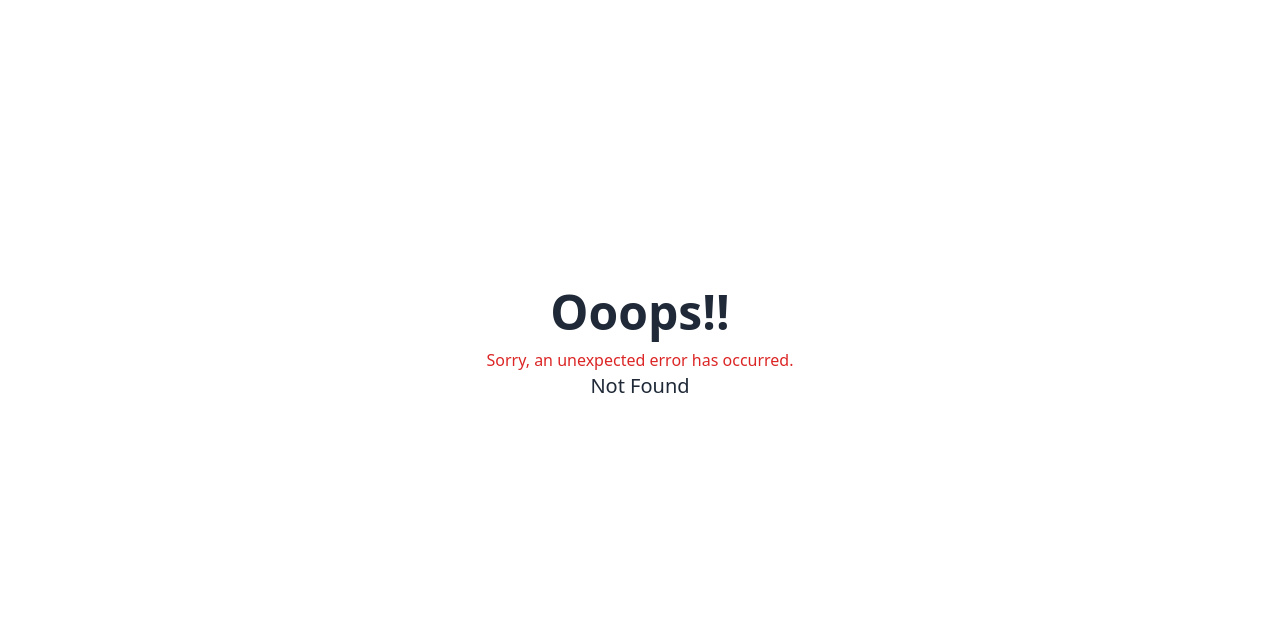
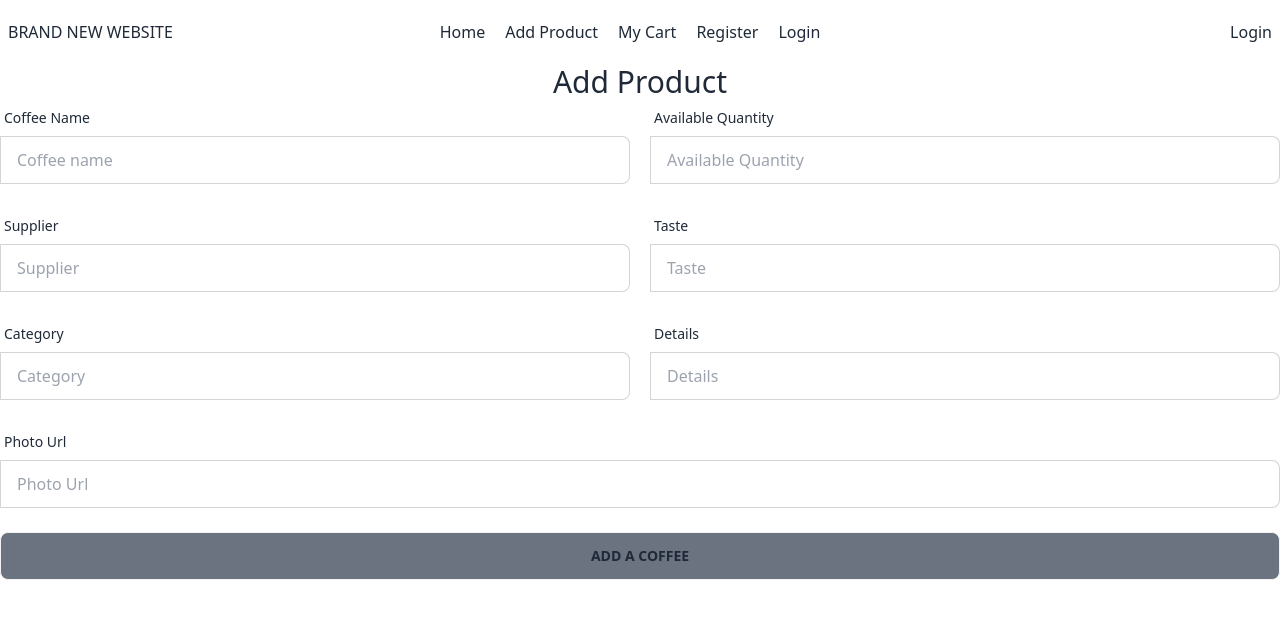
Before and after one commit to ranamiah221/brand-shop-by-rana, a React (Vite) app: page /addProduct in a window 1280 px wide. Before the commit this address had no page. Shown: the top 618 px of the page. Built offline with nearby package versions, Linux system fonts and the light colour scheme.

Commit message:
added json fake data brand name and brand image

```diff
--- a/src/Layout/Root/Root.jsx
+++ b/src/Layout/Root/Root.jsx
@@ -1,9 +1,12 @@
+import { Outlet } from "react-router-dom";
+import Header from "../../components/Header/Header";
 
 
 const Root = () => {
     return (
         <div>
-            <h1>This is root</h1>
+            <Header></Header>
+            <Outlet></Outlet>
         </div>
     );
 };
--- /dev/null
+++ b/src/Pages/AddProduct/AddProduct.jsx
@@ -0,0 +1,85 @@
+
+
+const AddProduct = () => {
+
+
+    return (
+        <div>
+           <h2 className="text-3xl font-medium text-center">Add Product</h2>
+     <form>
+         {/* name and quantity row.. */}
+         <div className="flex mb-6">
+      <div className="form-control w-1/2">
+          <label className="label">
+             <span className="label-text">Coffee Name</span>
+          </label>
+             <label className="input-group">
+               <input type="text" name="name" placeholder="Coffee name" className="input input-bordered w-full" />
+         </label>
+      </div>
+      <div className="form-control w-1/2 ml-5">
+          <label className="label">
+             <span className="label-text">Available Quantity</span>
+          </label>
+             <label className="input-group">
+               <input type="text" name="quantity" placeholder="Available Quantity" className="input input-bordered w-full" />
+         </label>
+      </div>
+         </div>
+         {/*supplier and  taste row */}
+         <div className="flex mb-6">
+      <div className="form-control w-1/2">
+          <label className="label">
+             <span className="label-text">Supplier</span>
+          </label>
+             <label className="input-group">
+               <input type="text" name="supplier" placeholder="Supplier" className="input input-bordered w-full" />
+         </label>
+      </div>
+      <div className="form-control w-1/2 ml-5">
+          <label className="label">
+             <span className="label-text">Taste</span>
+          </label>
+             <label className="input-group">
+               <input type="text" name="taste" placeholder="Taste" className="input input-bordered w-full " />
+         </label>
+      </div>
+         </div>
+         {/* category and details row */}
+        <div className="flex mb-6">
+      <div className="form-control w-1/2">
+          <label className="label">
+             <span className="label-text">Category</span>
+          </label>
+             <label className="input-group">
+               <input type="text" name="category" placeholder="Category" className="input input-bordered w-full" />
+         </label>
+      </div>
+      <div className="form-control w-1/2 ml-5">
+          <label className="label">
+             <span className="label-text">Details</span>
+          </label>
+             <label className="input-group">
+               <input type="text" name="details" placeholder="Details" className="input input-bordered w-full" />
+         </label>
+      </div>
+       </div>
+       {/* photo url */}
+      <div className="flex mb-6">
+      <div className="form-control w-full">
+          <label className="label">
+             <span className="label-text">Photo Url</span>
+          </label>
+             <label className="input-group">
+               <input type="text" name="photo" placeholder="Photo Url" className="input input-bordered w-full" />
+         </label>
+      </div>
+
+      </div>
+         <input type="submit" value="Add a coffee" className="btn bg-gray-500 w-full" />
+    </form>
+        </div>
+    );
+};
+
+export default AddProduct;
--- /dev/null
+++ b/src/Pages/Home/Home.jsx
@@ -0,0 +1,11 @@
+
+const Home = () => {
+
+    return (
+        <div>
+
+        </div>
+    );
+};
+
+export default Home;
--- /dev/null
+++ b/src/Pages/Login/Login.jsx
@@ -0,0 +1,11 @@
+
+
+const Login = () => {
+    return (
+        <div>
+            <h1>Ami login...</h1>
+        </div>
+    );
+};
+
+export default Login;
--- /dev/null
+++ b/src/Pages/MyCart/MyCart.jsx
@@ -0,0 +1,11 @@
+
+
+const MyCart = () => {
+    return (
+        <div>
+           <h1>Ami my cart</h1>
+        </div>
+    );
+};
+
+export default MyCart;
--- /dev/null
+++ b/src/Pages/Register/Register.jsx
@@ -0,0 +1,11 @@
+
+
+const Register = () => {
+    return (
+        <div>
+            <h2>Register</h2>
+        </div>
+    );
+};
+
+export default Register;
--- /dev/null
+++ b/src/components/Header/Header.jsx
@@ -0,0 +1,11 @@
+
+import Navbar from "../Navbar/Navbar";
+
+
+const Header = () => {
+    return (
+        <Navbar></Navbar>
+    )
+};
+
+export default Header;
--- /dev/null
+++ b/src/components/Navbar/Navbar.css
@@ -0,0 +1,3 @@
+nav a:active{
+    color: green;
+}
--- /dev/null
+++ b/src/components/Navbar/Navbar.jsx
@@ -0,0 +1,45 @@
+import { Link, NavLink } from "react-router-dom";
+import'./Navbar.css';
+
+const Navbar = () => {
+      const links= <nav className="text-base font font-medium">
+                 <NavLink className= 'mr-5 hover:text-lg ' to='/'>Home</NavLink>
+                 <NavLink className= 'mr-5 hover:text-lg ' to='/addProduct'>Add Product</NavLink>
+                 <NavLink className= 'mr-5 hover:text-lg ' to='/myCart'>My Cart</NavLink>
+                 <NavLink className= 'mr-5 hover:text-lg ' to='/register'>Register</NavLink>
+                 <NavLink className= 'mr-5 hover:text-lg ' to='/login'>Login</NavLink>
+
+      </nav>
+
+    return (
+        <div className="navbar bg-base-100">
+  <div className="navbar-start">
+    <div className="dropdown">
+      <label tabIndex={0} className="btn btn-ghost lg:hidden">
+        <svg xmlns="http://www.w3.org/2000/svg" className="h-5 w-5" fill="none" viewBox="0 0 24 24" stroke="currentColor"><path strokeLinecap="round" strokeLinejoin="round" strokeWidth="2" d="M4 6h16M4 12h8m-8 6h16" /></svg>
+      </label>
+      <ul tabIndex={0} className="menu menu-sm dropdown-content mt-3 z-[1] p-2 shadow bg-base-100 rounded-box w-52">
+         {links}
+      </ul>
+    </div>
+    <div>
+
+        <div>
+             <h1>BRAND NEW WEBSITE</h1>
+        </div>
+    </div>
+  </div>
+  <div className="navbar-center hidden lg:flex">
+    <ul className="menu menu-horizontal px-1">
+      {links}
+    </ul>
+  </div>
+  <div className="navbar-end">
+      <Link to={'/login'}>Login </Link>
+  </div>
+</div>
+
+    );
+};
+
+export default Navbar;
```
Also changed, not shown: public/brandInfo.json (added, +22 -0 lines), src/main.jsx (+29 -0 lines), src/assets/27616622.jpg (added), src/assets/—Pngtree—creative company_1420804.png (added).
